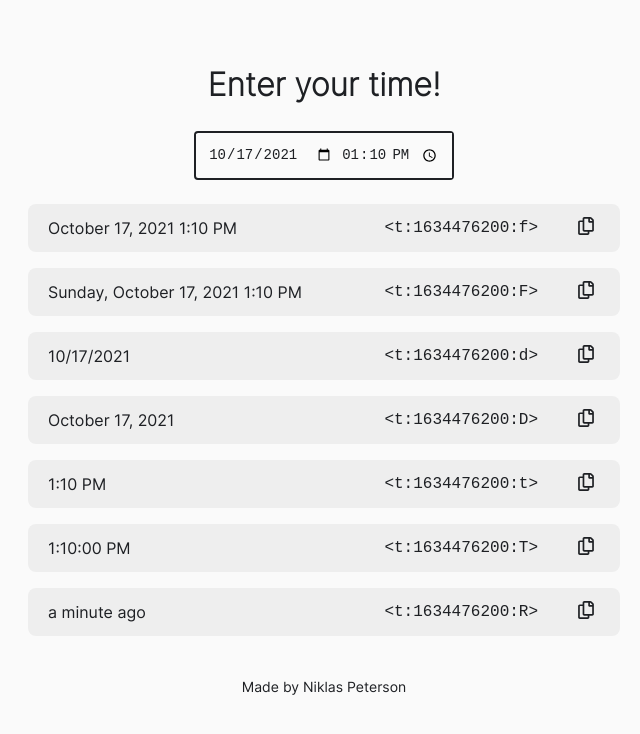
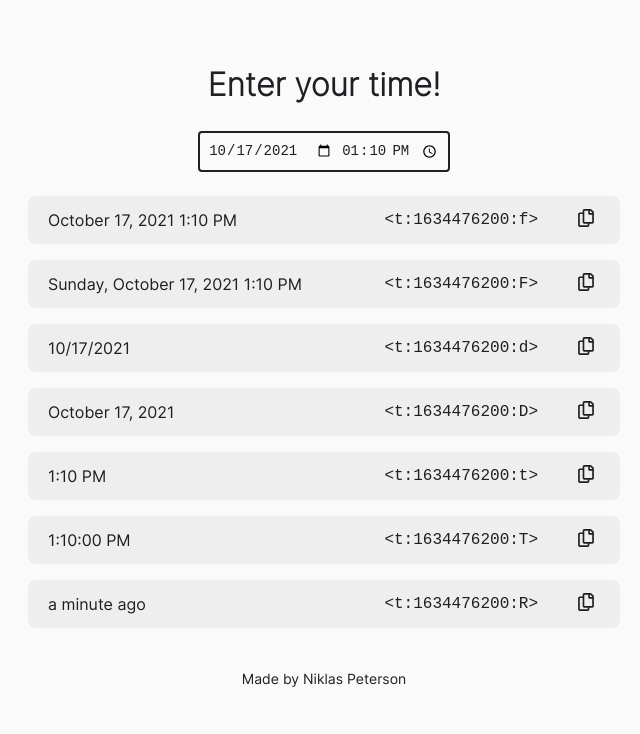
Before and after one commit to NiklasPeterson/timestamps, a Next.js app: page / in a window 1280 px wide. Shown: the top 734 px of the page, without its empty margins (316-956 px from the left). Built offline with nearby package versions, Linux system fonts and the light colour scheme.

Commit message:
Adjusting padding for Datepicker inputs

```diff
--- a/components/Datepicker.jsx
+++ b/components/Datepicker.jsx
@@ -47,22 +47,23 @@ const ScDatepicker = styled.div`
   border-radius: 4px;
   align-items: center;
   display: flex;
+  padding: 8px;
 `;
 
 const ScInput = styled.input`
 	background: var(--color-background);
   color: var(--color-text);
-	padding: 12px;
   font-size: 14px;
 	box-shadow: none;
+  padding: 0;
   border: 0;
   margin: 0;
 
   &:first-child {
   padding-right: 4px;
-}
+  }
 
-&:last-child {
-  padding-left: 4px;
-}
+  &:last-child {
+    padding-left: 4px;
+  }
 `;
```
